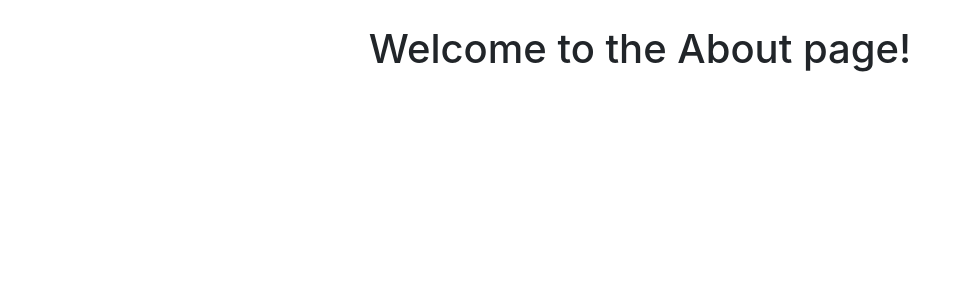
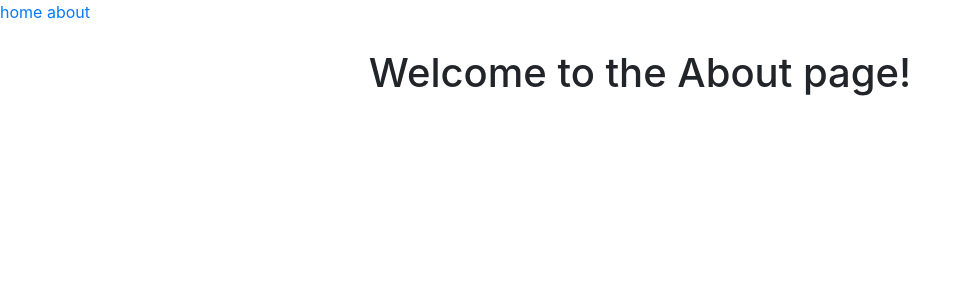
Before and after one commit to nicolacalvio/pysurvey, a Flask app: page /about in a window 1280 px wide. Shown: the top 300 px of the page, without its empty margins (0-970 px from the left). Run offline with Flask 2, Linux system fonts and the light colour scheme; some libraries are stand-ins or nearby versions.

Commit message:
Aggiunta di header al template base

```diff
--- a/pysurvey/app/templates/base.html
+++ b/pysurvey/app/templates/base.html
@@ -13,7 +13,7 @@
     <link rel="stylesheet" href="https://maxcdn.bootstrapcdn.com/bootstrap/4.0.0/css/bootstrap.min.css" integrity="sha384-Gn5384xqQ1aoWXA+058RXPxPg6fy4IWvTNh0E263XmFcJlSAwiGgFAW/dAiS6JXm" crossorigin="anonymous">
     <link rel="stylesheet" type="text/css" href="{{ url_for('static', filename='css/main.css') }}">
 
-
+<a href="/home">home</a> <a href="/about">about</a>
 <body>
     {% block content %}
     {% endblock %}
```
Also changed, not shown: pysurvey/app/home/routes.py (line endings or trailing spaces).
